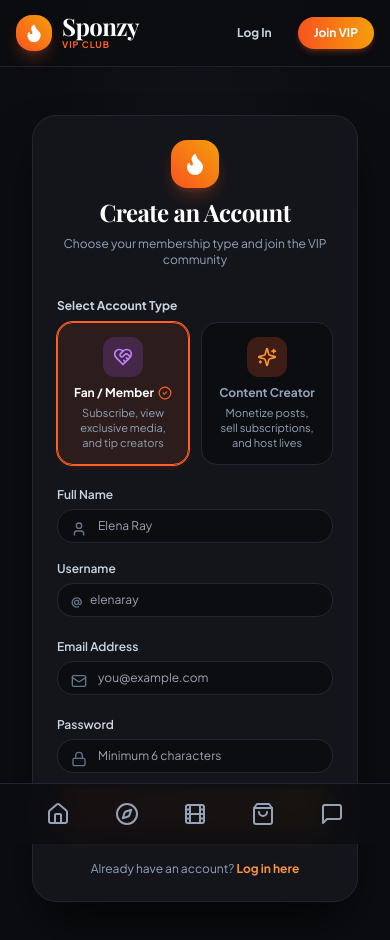
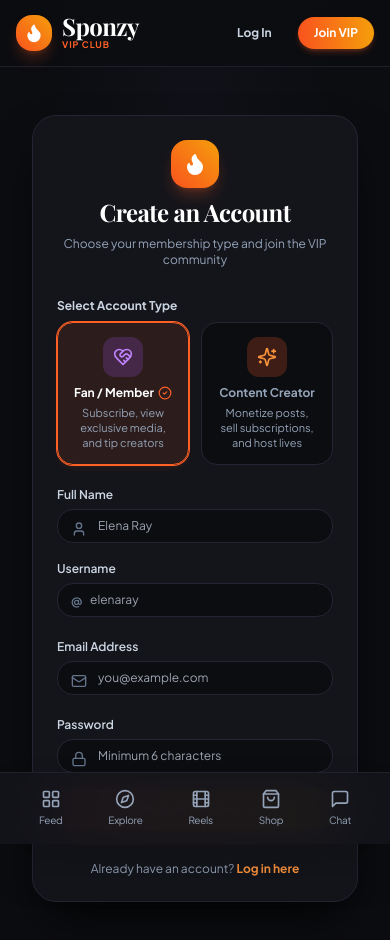
Before and after one commit to bashar35790/Sponzy, a Next.js app: page /register in a window 390 px wide. Shown: the top 940 px of the page. Built offline with nearby package versions, Linux system fonts and the light colour scheme; no server answers; a web font is replaced by a local one.

Commit message:
fix(ui): make sidebar fully responsive and add prominent visible logout button

```diff
--- a/src/components/layout/MobileNav.tsx
+++ b/src/components/layout/MobileNav.tsx
@@ -3,21 +3,23 @@
 import React from 'react';
 import Link from 'next/link';
 import { usePathname } from 'next/navigation';
-import { Home, Compass, Film, MessageSquare, ShoppingBag } from 'lucide-react';
+import { useAuth } from '@/context/AuthContext';
+import { LayoutGrid, Compass, Film, ShoppingBag, MessageSquare, ShieldCheck, User } from 'lucide-react';
 
 export const MobileNav = () => {
   const pathname = usePathname();
+  const { user } = useAuth();
 
   const items = [
-    { href: '/', icon: Home },
-    { href: '/explore', icon: Compass },
-    { href: '/reels', icon: Film },
-    { href: '/shop', icon: ShoppingBag },
-    { href: '/messages', icon: MessageSquare },
+    { href: '/', icon: LayoutGrid, label: 'Feed' },
+    { href: '/explore', icon: Compass, label: 'Explore' },
+    { href: '/reels', icon: Film, label: 'Reels' },
+    { href: '/shop', icon: ShoppingBag, label: 'Shop' },
+    { href: '/messages', icon: MessageSquare, label: 'Chat' },
   ];
 
   return (
-    <div className="lg:hidden fixed bottom-0 left-0 right-0 z-40 bg-dark-bg/95 backdrop-blur-lg border-t border-dark-border py-2 px-6 flex items-center justify-around">
+    <div className="lg:hidden fixed bottom-0 left-0 right-0 z-40 bg-dark-card/95 backdrop-blur-xl border-t border-dark-border/80 py-2.5 px-4 flex items-center justify-around shadow-2xl">
       {items.map((item) => {
         const Icon = item.icon;
         const isActive = pathname === item.href;
@@ -25,14 +27,31 @@ export const MobileNav = () => {
           <Link
             key={item.href}
             href={item.href}
-            className={`p-2.5 rounded-xl transition-all ${
-              isActive ? 'text-pink-500 bg-brand-500/10' : 'text-slate-400 hover:text-slate-200'
+            className={`flex flex-col items-center gap-1 p-1.5 rounded-xl transition-all ${
+              isActive
+                ? 'text-brand-400 font-bold scale-105'
+                : 'text-slate-400 hover:text-slate-200'
             }`}
           >
-            <Icon className="w-6 h-6" />
+            <Icon className={`w-5 h-5 ${isActive ? 'text-brand-500' : ''}`} />
+            <span className="text-[10px] tracking-tight">{item.label}</span>
           </Link>
         );
       })}
+
+      {user && (
+        <Link
+          href={`/${user.username}`}
+          className={`flex flex-col items-center gap-1 p-1.5 rounded-xl transition-all ${
+            pathname === `/${user.username}` ? 'text-brand-400 font-bold scale-105' : 'text-slate-400'
+          }`}
+        >
+          <div className="w-5 h-5 rounded-full overflow-hidden border border-brand-500/50">
+            <img src={user.avatar || 'https://images.unsplash.com/photo-1534528741775-53994a69daeb?w=50&auto=format&fit=crop&q=80'} alt="" className="w-full h-full object-cover" />
+          </div>
+          <span className="text-[10px] tracking-tight">Profile</span>
+        </Link>
+      )}
     </div>
   );
 };
--- a/src/components/layout/Sidebar.tsx
+++ b/src/components/layout/Sidebar.tsx
@@ -16,6 +16,7 @@ import {
   ShieldCheck,
   LogOut,
   ChevronRight,
+  User as UserIcon,
 } from 'lucide-react';
 
 export const Sidebar = () => {
@@ -32,10 +33,10 @@ export const Sidebar = () => {
   ];
 
   return (
-    <aside className="w-60 shrink-0 hidden lg:block sticky top-[72px] h-[calc(100vh-85px)] p-2">
-      <div className="h-full bg-dark-card/90 border border-dark-border/80 rounded-3xl p-3.5 flex flex-col justify-between shadow-2xl backdrop-blur-md">
+    <aside className="w-64 shrink-0 hidden lg:block sticky top-[68px] h-[calc(100vh-80px)] p-2">
+      <div className="h-full bg-dark-card/95 border border-dark-border rounded-3xl p-3.5 flex flex-col justify-between shadow-2xl backdrop-blur-xl overflow-y-auto scrollbar-none">
+        {/* Navigation List */}
         <div className="space-y-1.5">
-          {/* Main Navigation Items */}
           {navItems.map((item) => {
             const Icon = item.icon;
             const isActive = pathname === item.href;
@@ -57,15 +58,13 @@ export const Sidebar = () => {
             );
           })}
 
-          {user && (
-            <>
-              {user.role === 'ADMIN' && (
+          {user?.role === 'ADMIN' && (
             <div className="pt-2">
               <Link
                 href="/admin"
                 className={`flex items-center gap-3.5 px-3.5 py-3 rounded-2xl text-xs font-bold transition-all ${
                   pathname === '/admin'
-                        ? 'bg-amber-500/20 text-amber-300 border border-amber-500/40'
+                    ? 'bg-amber-500/20 text-amber-300 border border-amber-500/40 shadow-sm'
                     : 'text-amber-400/90 hover:text-amber-300 hover:bg-amber-500/10'
                 }`}
               >
@@ -76,25 +75,25 @@ export const Sidebar = () => {
               </Link>
             </div>
           )}
-            </>
-          )}
         </div>
 
-        {/* User Card at bottom */}
+        {/* User Card & Clear Logout Button at bottom */}
         {user ? (
-          <div className="pt-3 border-t border-dark-border/70 space-y-2">
+          <div className="pt-3 border-t border-dark-border/80 space-y-2 mt-auto">
+            {/* User Profile Info Card */}
             <Link
               href={`/${user.username}`}
-              className="flex items-center gap-3 p-2 rounded-2xl bg-dark-bg/80 hover:bg-dark-hover border border-dark-border/60 transition-all group"
+              className="flex items-center justify-between p-2.5 rounded-2xl bg-dark-bg/90 hover:bg-dark-hover border border-dark-border transition-all group shadow-inner"
             >
-              <div className="w-9 h-9 rounded-full overflow-hidden border border-brand-500/40 shrink-0">
+              <div className="flex items-center gap-2.5 min-w-0">
+                <div className="w-9 h-9 rounded-full overflow-hidden border border-brand-500/50 shrink-0">
                   <img
                     src={user.avatar || 'https://images.unsplash.com/photo-1534528741775-53994a69daeb?w=100&auto=format&fit=crop&q=80'}
                     alt={user.name}
                     className="w-full h-full object-cover"
                   />
                 </div>
-              <div className="flex-1 min-w-0">
+                <div className="min-w-0">
                   <p className="text-xs font-bold text-slate-100 truncate group-hover:text-brand-400 transition-colors">
                     {user.name}
                   </p>
@@ -104,7 +103,7 @@ export const Sidebar = () => {
                         Admin
                       </span>
                     ) : user.role === 'CREATOR' ? (
-                    <span className="text-[9px] font-bold px-1.5 py-0.2 rounded-md bg-brand-500/20 text-brand-400 border border-brand-500/30 truncate max-w-[100px]">
+                      <span className="text-[9px] font-bold px-1.5 py-0.2 rounded-md bg-brand-500/20 text-brand-400 border border-brand-500/30 truncate max-w-[95px]">
                         {user.profession || 'Creator'}
                       </span>
                     ) : (
@@ -114,25 +113,32 @@ export const Sidebar = () => {
                     )}
                   </div>
                 </div>
-              <ChevronRight className="w-3.5 h-3.5 text-slate-500 group-hover:text-white transition-colors" />
+              </div>
+              <ChevronRight className="w-3.5 h-3.5 text-slate-500 group-hover:text-white transition-colors shrink-0" />
             </Link>
 
+            {/* Prominent Always-Visible Logout Button */}
             <button
               onClick={logout}
-              className="w-full flex items-center justify-center gap-2 py-2 rounded-xl text-[11px] font-bold text-red-400/80 hover:text-red-300 hover:bg-red-500/10 transition-colors"
+              className="w-full flex items-center justify-center gap-2 py-2.5 rounded-2xl text-xs font-bold text-red-400/90 hover:text-red-300 bg-red-500/10 hover:bg-red-500/20 border border-red-500/20 transition-all shadow-sm"
             >
               <LogOut className="w-3.5 h-3.5" />
-              <span>Sign Out</span>
+              <span>Log Out</span>
             </button>
           </div>
         ) : (
-          <div className="p-3 rounded-2xl bg-gradient-to-b from-brand-600/15 to-transparent border border-brand-500/20 text-center space-y-2">
-            <p className="text-[11px] font-bold text-slate-200">Join the VIP Club</p>
+          <div className="pt-3 border-t border-dark-border/80 space-y-2 mt-auto">
+            <Link
+              href="/login"
+              className="block w-full py-2.5 rounded-2xl bg-dark-bg hover:bg-dark-hover border border-dark-border text-center text-xs font-bold text-slate-200 transition-all"
+            >
+              Log In
+            </Link>
             <Link
               href="/register"
-              className="block w-full py-2 rounded-xl bg-brand-500 hover:bg-brand-600 text-white text-xs font-bold shadow-md shadow-brand-500/20 transition-all"
+              className="block w-full py-2.5 rounded-2xl bg-gradient-to-r from-brand-600 to-amber-500 hover:from-brand-500 text-white text-xs font-bold text-center shadow-md shadow-brand-500/25 transition-all"
             >
-              Sign Up
+              Join VIP Club
             </Link>
           </div>
         )}
```
Lines whose indentation alone changed are shown as unchanged.
